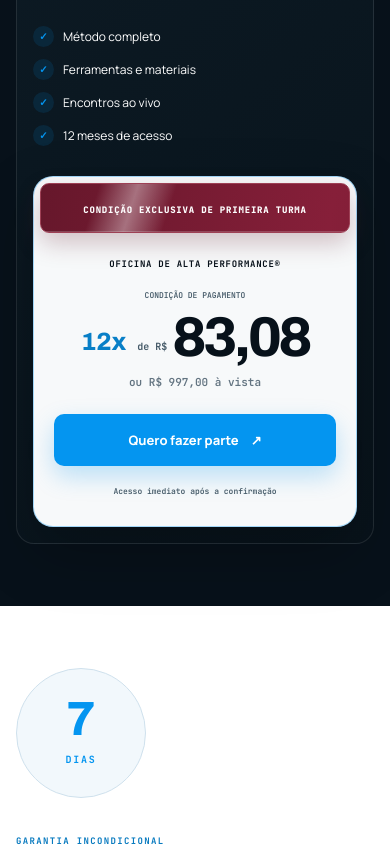
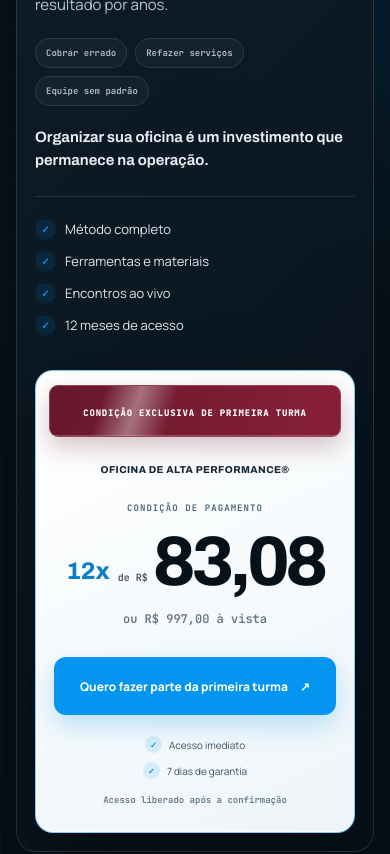
Before and after one commit to cezarhlima1/diegomensor, a Next.js app: page /oficinadealtaperformance in a window 390 px wide. Shown: the part 10200-11054 px from the top of the page. Built offline with nearby package versions, Linux system fonts and the light colour scheme.

Commit message:
redesenha secao de investimento da landing

```diff
--- a/components/oficina-alta-performance/OficinaAltaPerformance.tsx
+++ b/components/oficina-alta-performance/OficinaAltaPerformance.tsx
@@ -327,14 +327,20 @@ export default function OficinaAltaPerformance() {
               <span className={styles.indexDark}>08 — Investimento</span>
               <h2>Quanto custa continuar sem organização?</h2>
               <p>Cobrar errado, refazer serviços e manter uma equipe sem padrão custam todos os meses. Um método bem aplicado continua gerando resultado por anos.</p>
+              <div className={styles.costSignals}>
+                <span>Cobrar errado</span>
+                <span>Refazer serviços</span>
+                <span>Equipe sem padrão</span>
+              </div>
+              <strong className={styles.offerConclusion}>Organizar sua oficina é um investimento que permanece na operação.</strong>
               <ul><li><Check /> Método completo</li><li><Check /> Ferramentas e materiais</li><li><Check /> Encontros ao vivo</li><li><Check /> 12 meses de acesso</li></ul>
             </div>
             <div className={styles.priceCard}>
               <div className={styles.cohortBadge}>
                 <span>Condição exclusiva de primeira turma</span>
               </div>
-              <span>OFICINA DE ALTA PERFORMANCE®</span>
-              <small>CONDIÇÃO DE PAGAMENTO</small>
+              <span className={styles.offerProduct}>OFICINA DE ALTA PERFORMANCE®</span>
+              <small className={styles.paymentLabel}>CONDIÇÃO DE PAGAMENTO</small>
               <div className={styles.installment}>
                 <span>12x</span>
                 <div>
@@ -343,8 +349,12 @@ export default function OficinaAltaPerformance() {
                 </div>
               </div>
               <p className={styles.totalPrice}>ou R$ 997,00 à vista</p>
-              <a className={styles.primaryCta} href="#garantia">Quero fazer parte <Arrow /></a>
-              <small>Acesso imediato após a confirmação</small>
+              <a className={styles.primaryCta} href="#garantia">Quero fazer parte da primeira turma <Arrow /></a>
+              <div className={styles.offerAssurances}>
+                <span><Check /> Acesso imediato</span>
+                <span><Check /> 7 dias de garantia</span>
+              </div>
+              <small className={styles.accessNote}>Acesso liberado após a confirmação</small>
             </div>
           </div>
         </div>
--- a/components/oficina-alta-performance/oficina.module.css
+++ b/components/oficina-alta-performance/oficina.module.css
@@ -264,3 +264,55 @@
   .faqList details p{padding:0 20px 22px 32px;font-size:14px;line-height:1.6}
   .footer{padding-top:48px}
 }
+
+/* Investimento: bloco principal de decisão, com hierarquia e proporções
+   próprias para não parecer apenas mais um card da página. */
+.offerSection{position:relative;padding:125px 0;background:radial-gradient(circle at 78% 28%,rgba(4,149,240,.13),transparent 31%),#07111a}
+.offerSection:before{content:"";position:absolute;inset:0;background-image:linear-gradient(rgba(255,255,255,.02) 1px,transparent 1px),linear-gradient(90deg,rgba(255,255,255,.02) 1px,transparent 1px);background-size:52px 52px;pointer-events:none}
+.offer{position:relative;grid-template-columns:minmax(0,1fr) minmax(410px,.78fr);gap:72px;min-height:650px;padding:72px;border-color:rgba(255,255,255,.13);background:linear-gradient(135deg,rgba(16,31,42,.96),rgba(7,17,26,.98));box-shadow:0 38px 100px rgba(0,0,0,.28)}
+.offerCopy{align-self:center}
+.offerCopy h2{max-width:630px;margin:22px 0 24px;font-size:clamp(44px,4.6vw,62px);line-height:1.01}
+.offerCopy>p{max-width:590px;font-size:16px;line-height:1.75}
+.costSignals{display:flex;flex-wrap:wrap;gap:8px;margin-top:26px}
+.costSignals span{padding:9px 12px;border:1px solid rgba(255,255,255,.1);border-radius:999px;background:rgba(255,255,255,.035);color:#aebdc7;font:650 10px var(--font-jetbrains)}
+.offerConclusion{display:block;max-width:560px;margin-top:25px;color:#e8f0f5;font:650 17px/1.5 var(--font-archivo)}
+.offerCopy ul{gap:12px 24px;margin-top:34px;padding-top:28px;border-top:1px solid rgba(255,255,255,.1)}
+.offerCopy li{font-size:13px;color:#e0e8ed}
+.priceCard{align-self:center;min-height:535px;padding:42px 38px 30px;border-color:rgba(4,149,240,.48);border-radius:24px;background:linear-gradient(155deg,#fff,#eef5f9);box-shadow:0 35px 80px rgba(0,0,0,.34),0 0 0 1px rgba(255,255,255,.65) inset}
+.priceCard .cohortBadge{width:calc(100% + 30px);margin:-27px 0 31px;padding:13px 15px}
+.priceCard .offerProduct{color:#162633;font:750 11px var(--font-archivo);letter-spacing:.04em;text-align:center}
+.priceCard .paymentLabel{margin-top:32px;color:#526878;font:700 9px var(--font-jetbrains);letter-spacing:.12em}
+.installment{margin:18px 0 8px;gap:12px}
+.installment>span{padding-bottom:10px;font-size:28px}
+.installment strong{font-size:76px}
+.priceCard .totalPrice{margin:10px 0 30px;font-size:12px}
+.priceCard .primaryCta{min-height:62px;border-radius:12px;font-size:13px;text-align:center}
+.offerAssurances{display:grid;grid-template-columns:1fr 1fr;gap:8px;width:100%;margin-top:21px}
+.offerAssurances>span{display:flex;align-items:center;justify-content:center;gap:7px;color:#3d5261;font-size:10px}
+.offerAssurances .check{width:17px;height:17px;font-size:8px}
+.priceCard .accessNote{margin-top:15px;color:#667987;font:650 9px var(--font-jetbrains)}
+@media(max-width:1000px){
+  .offerSection{padding:92px 0}
+  .offer{grid-template-columns:1fr;min-height:0;padding:54px;gap:48px}
+  .offerCopy{max-width:700px}
+}
+@media(max-width:700px){
+  .offerSection{padding:62px 0}
+  .offer{padding:24px 18px 18px;gap:34px;border-radius:20px}
+  .offerCopy h2{margin:16px 0 18px;font-size:clamp(32px,9vw,39px);line-height:1.06}
+  .offerCopy>p{font-size:15px;line-height:1.65}
+  .costSignals{margin-top:20px}
+  .costSignals span{padding:8px 10px;font-size:9px}
+  .offerConclusion{margin-top:20px;font-size:15px}
+  .offerCopy ul{grid-template-columns:1fr;margin-top:25px;padding-top:22px;gap:11px}
+  .priceCard{min-height:0;padding:34px 18px 25px;border-radius:18px}
+  .priceCard .cohortBadge{width:calc(100% + 10px);margin:-20px 0 27px;padding:12px 8px}
+  .priceCard .offerProduct{font-size:10px}
+  .priceCard .paymentLabel{margin-top:27px}
+  .installment{gap:8px}
+  .installment>span{font-size:24px}
+  .installment strong{font-size:clamp(58px,18vw,70px)}
+  .priceCard .primaryCta{min-height:58px;padding-inline:13px;font-size:12px}
+  .offerAssurances{grid-template-columns:1fr;gap:9px}
+  .priceCard .accessNote{text-align:center;line-height:1.45}
+}
```
